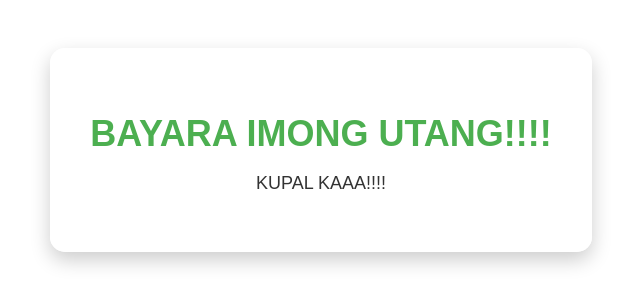
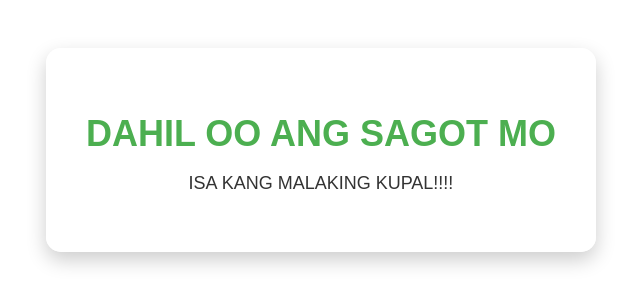
Before and after one commit to Mcgravens/-mywebsite, a plain HTML site: page thankyou.html in a window 1280 px wide. Shown: the part 250-556 px from the top of the page, without its empty margins (319-959 px from the left). Drawn offline with Linux system fonts and the light colour scheme.

Commit message:
Update thankyou.html

```diff
--- a/thankyou.html
+++ b/thankyou.html
@@ -41,8 +41,8 @@
 </head>
 <body>
     <div class="message-container">
-        <h1>BAYARA IMONG UTANG!!!!</h1>
-        <p>KUPAL KAAA!!!!</p>
+        <h1>DAHIL OO ANG SAGOT MO</h1>
+        <p> ISA KANG MALAKING KUPAL!!!!</p>
     </div>
 </body>
 </html>
```
